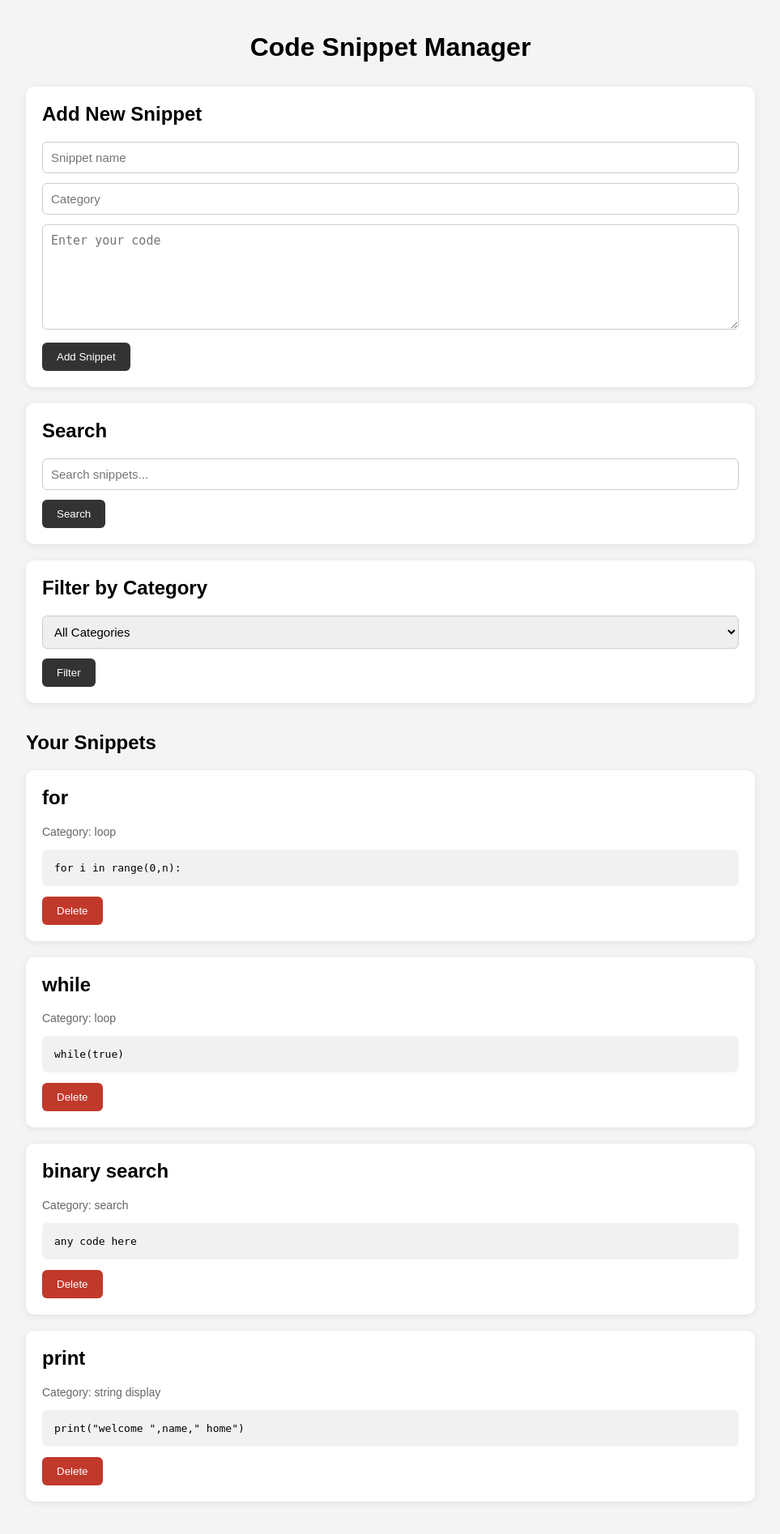
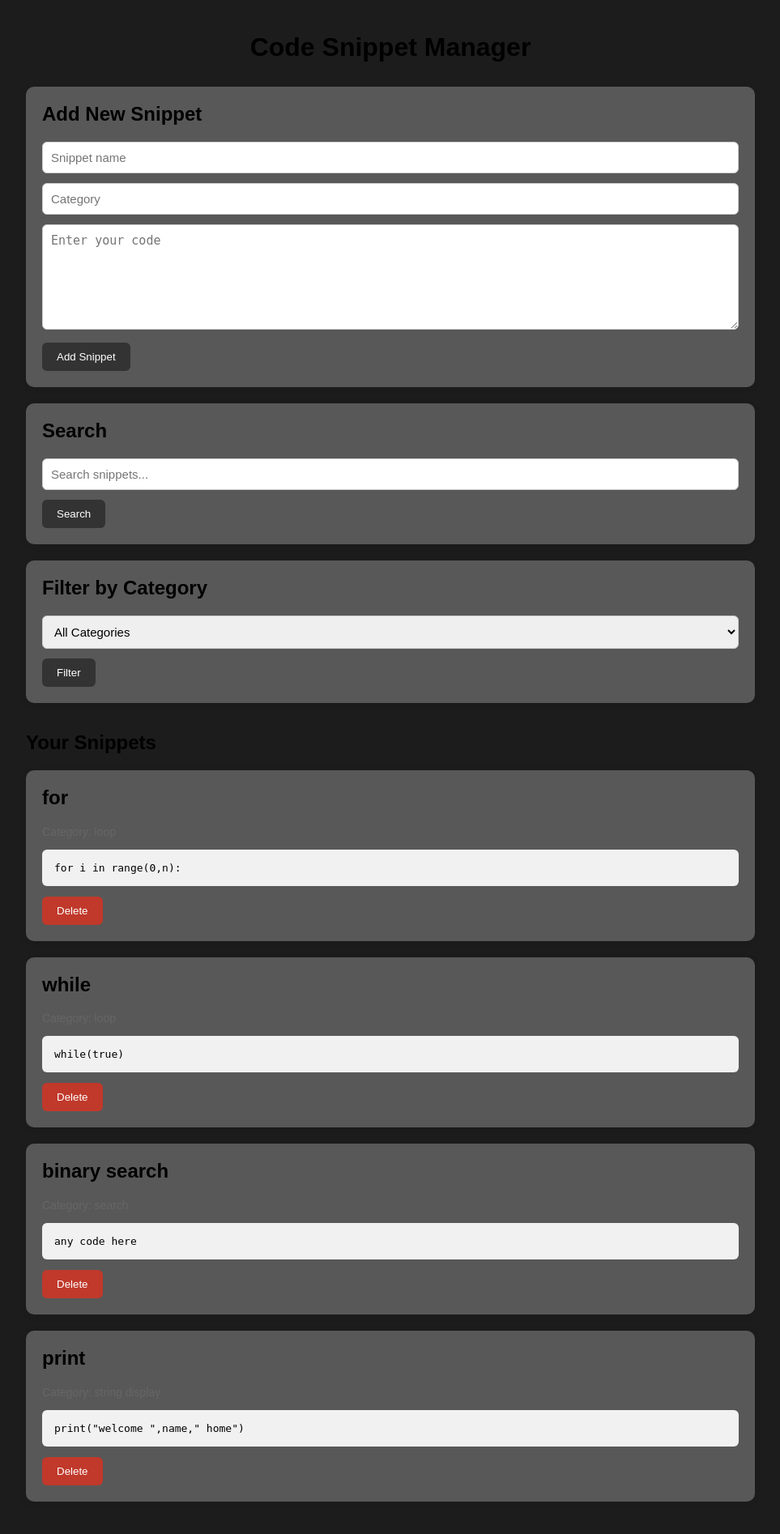
Before and after one commit to FunDood155/snippet_manager, a Flask app: page / in a window 1280 px wide. Shown: the whole page at 81% size, without its empty margins (158-1121 px from the left). Run offline with Flask 3, Linux system fonts and the light colour scheme; data comes from the database, SQL or seed files in the repository.

Commit message:
dark temp theme

```diff
--- a/static/style.css
+++ b/static/style.css
@@ -5,7 +5,8 @@
 body {
     margin: 0;
     font-family: Arial, sans-serif;
-    background: #f4f4f4;
+    /* background: #f4f4f4; */
+    background: #1c1c1c;
 }
 
 .container {
@@ -21,7 +22,8 @@ h1 {
 
 .card,
 .snippet {
-    background: white;
+    /* background: white; */
+    background: #585858;
     padding: 20px;
     margin-bottom: 20px;
     border-radius: 10px;
```
